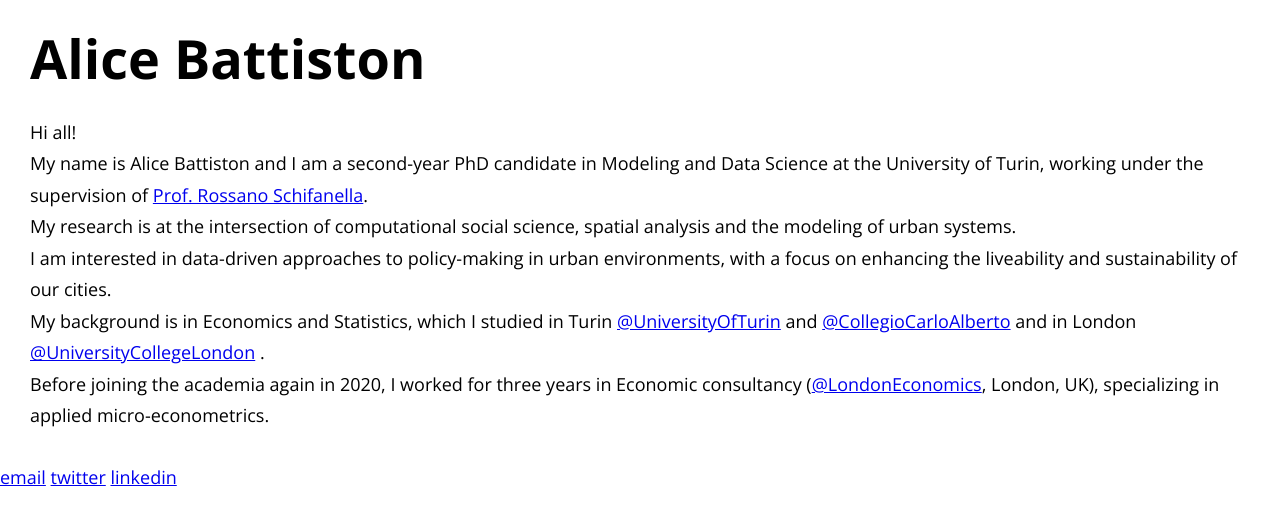
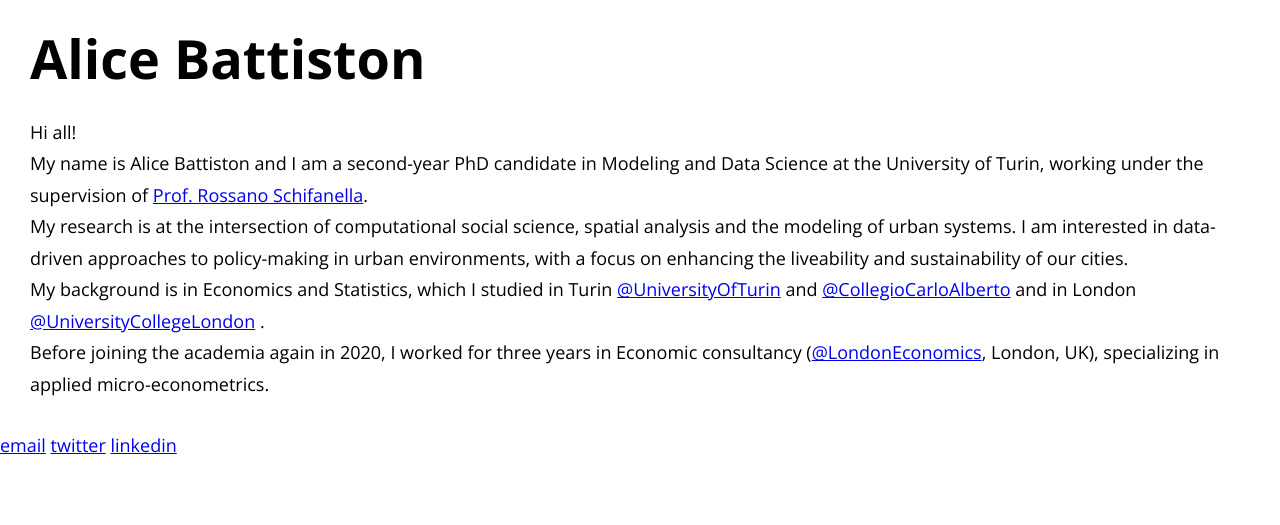
Before and after one commit to alibatti/alibatti.github.io, a Jekyll site: the page built from card.html, in a window 1280 px wide. Shown: the top 525 px of the page. Built offline with Jekyll 4.4.1, drawn with Linux system fonts in a browser that asks for light colours.

Commit message:
Update _config.yml

```diff
--- a/_config.yml
+++ b/_config.yml
@@ -5,7 +5,7 @@
 description:  My name is Alice Battiston and I am a second-year PhD candidate in Modeling and Data Science at the University of Turin.
 
 # A brief blurb about yourself
-content: Hi all!<br> My name is Alice Battiston and I am a second-year PhD candidate in Modeling and Data Science at the University of Turin, working under the supervision of <a href="http://www.di.unito.it/~schifane/">Prof. Rossano Schifanella</a>. <br> My research is at the intersection of computational social science, spatial analysis and the modeling of urban systems. <br> I am interested in data-driven approaches to policy-making in urban environments, with a focus on enhancing the liveability and sustainability of our cities. <br> My background is in Economics and Statistics, which I studied in Turin <a href="https://en.unito.it/">@UniversityOfTurin</a> and <a href="https://www.carloalberto.org/">@CollegioCarloAlberto</a> and in London <a href="https://www.ucl.ac.uk/">@UniversityCollegeLondon</a> . <br> Before joining the academia again in 2020, I worked for three years in Economic consultancy (<a href="https://londoneconomics.co.uk/">@LondonEconomics</a>, London, UK), specializing in applied micro-econometrics.
+content: Hi all!<br> My name is Alice Battiston and I am a second-year PhD candidate in Modeling and Data Science at the University of Turin, working under the supervision of <a href="http://www.di.unito.it/~schifane/">Prof. Rossano Schifanella</a>. <br> My research is at the intersection of computational social science, spatial analysis and the modeling of urban systems. I am interested in data-driven approaches to policy-making in urban environments, with a focus on enhancing the liveability and sustainability of our cities. <br> My background is in Economics and Statistics, which I studied in Turin <a href="https://en.unito.it/">@UniversityOfTurin</a> and <a href="https://www.carloalberto.org/">@CollegioCarloAlberto</a> and in London <a href="https://www.ucl.ac.uk/">@UniversityCollegeLondon</a> . <br> Before joining the academia again in 2020, I worked for three years in Economic consultancy (<a href="https://londoneconomics.co.uk/">@LondonEconomics</a>, London, UK), specializing in applied micro-econometrics.
 
 # Add your social links
 social:
```
